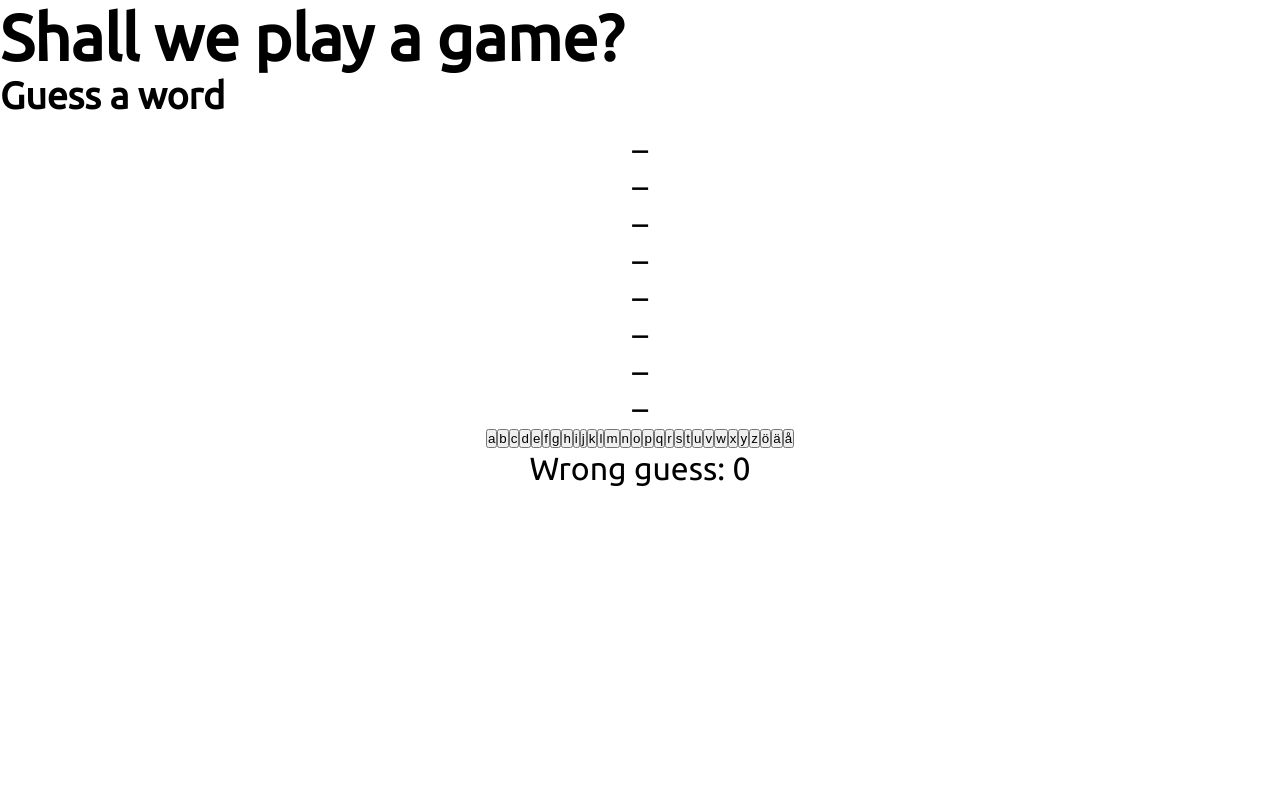
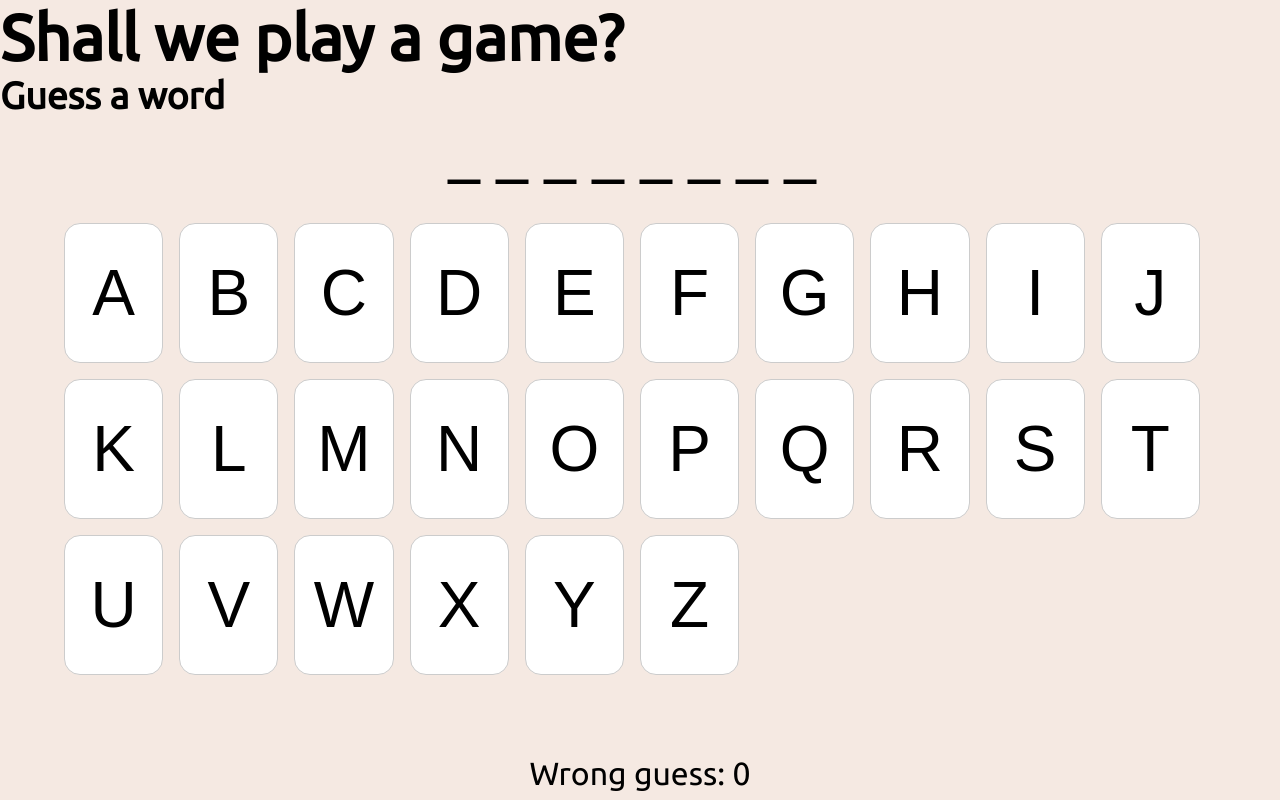
Before and after one commit to krissfrandsen/hangman-game-app, a React (Create React App) app: page / in a window 1280 px wide. Built offline with nearby package versions, Linux system fonts and the light colour scheme; a web font is replaced by a local one.

Commit message:
build components

```diff
--- a/src/App.css
+++ b/src/App.css
@@ -1,4 +1,8 @@
 @import url("https://fonts.googleapis.com/css2?family=Ubuntu:wght@300;400&family=Walter+Turncoat&display=swap");
+
+:root {
+  --main-bg-color: #f5e9e2;
+}
 
 * {
   padding: 0;
@@ -7,6 +11,7 @@
 }
 
 body {
+  background-color: var(--main-bg-color);
   font-size: 2em;
   font-family: "Ubuntu", sans-serif;
 }
@@ -32,13 +37,10 @@ body {
   margin: 0 0.25em 0 0;
 }
 
-/* .notification--wrapper {
+.notification--wrapper {
   display: flex;
+  flex-direction: column;
 }
-
-.notification--wrapper--button {
-  justify-content: center;
-} */
 
 /* Alphabet List*/
 .alphabet--wrapper {
--- a/src/components/AlphabetList.tsx
+++ b/src/components/AlphabetList.tsx
@@ -1,4 +1,4 @@
-import React, { ReactNode, useContext } from "react";
+import React, { useContext } from "react";
 import { HangmanContext } from "../context/HangmanContext";
 
 const AlphabetList = ({ guess }: any) => {
--- a/src/components/Hangman.tsx
+++ b/src/components/Hangman.tsx
@@ -1,7 +1,9 @@
 import React, { useContext, useEffect } from "react";
 import { HangmanContext } from "../context/HangmanContext";
 import { wordList } from "../wordList";
-
+import HiddenWord from "./HiddenWord";
+import Notification from "./Notification";
+import AlphabetList from "./AlphabetList";
 const Hangman: React.FC = () => {
   const {
     count,
@@ -12,11 +14,8 @@ const Hangman: React.FC = () => {
     setGuessStatus,
     usedWords,
     setUsedWords,
-    isEndGame,
     setIsEndGame,
   } = useContext(HangmanContext);
-
-  const alphabetList: string[] = "abcdefghijklmnopqrstuvwxyzöäå".split("");
 
   const isLetterCorrect = (letter: string) => word.indexOf(letter) >= 0;
 
@@ -98,37 +97,9 @@ const Hangman: React.FC = () => {
 
   return (
     <div className="container">
-      <div>
-        {guessStatus.split("").map((letter: string, idx: number) => (
-          <p key={`guess-${letter}-${idx}`}>{letter}</p>
-        ))}
-      </div>
-      {isEndGame && guessStatus.indexOf("_") < 0 ? (
-        <p>Congratulations! You win!</p>
-      ) : (
-        ""
-      )}
-      {isEndGame && guessStatus.indexOf("_") >= 0 && count >= 10 ? (
-        <div>
-          <p>
-            You lose! Correct word is: <span>{word}</span>
-          </p>
-          <button onClick={() => restartGame()}>Try again?</button>
-        </div>
-      ) : (
-        ""
-      )}
-      <div>
-        {alphabetList.map((alphabet) => (
-          <button
-            key={alphabet}
-            onClick={() => guess(alphabet)}
-            disabled={usedWords.indexOf(alphabet) >= 0 || isEndGame}
-          >
-            {alphabet}
-          </button>
-        ))}
-      </div>
+      <HiddenWord />
+      <Notification restartGame={restartGame} />
+      <AlphabetList guess={guess} />
       <p>
         <span>{count > 1 ? "Wrong guesses" : "Wrong guess"}</span>: {count}
       </p>
--- a/src/components/Word.tsx
+++ b/src/components/HiddenWord.tsx
@@ -1,7 +1,7 @@
 import React, { useContext } from "react";
 import { HangmanContext } from "../context/HangmanContext";
 
-const Word = () => {
+const HiddenWord = () => {
   const { guessStatus } = useContext(HangmanContext);
   return (
     <div className="word--wrapper">
@@ -14,4 +14,4 @@ const Word = () => {
   );
 };
 
-export default Word;
+export default HiddenWord;
--- a/src/components/Notification.tsx
+++ b/src/components/Notification.tsx
@@ -1,48 +1,12 @@
-import React, { useContext, useEffect } from "react";
+import React, { useContext } from "react";
 import { HangmanContext } from "../context/HangmanContext";
-import { wordList } from "../wordList";
 
-const Notification = () => {
-  const {
-    count,
-    setCount,
-    word,
-    setWord,
-    guessStatus,
-    setGuessStatus,
-    setUsedWords,
-    isEndGame,
-    setIsEndGame,
-  } = useContext(HangmanContext);
+type GameType = {
+  restartGame: () => void;
+};
 
-  const initWord = () => {
-    let randomIndex: number = Math.floor(Math.random() * wordList.length);
-    let newWord = "";
-
-    try {
-      newWord = wordList[randomIndex];
-    } catch (e) {
-      console.log(e);
-      randomIndex = Math.floor(Math.random() * wordList.length);
-      newWord = wordList[randomIndex];
-    }
-
-    const hiddenWord = newWord
-      .split("")
-      .map(() => "_")
-      .join("");
-    setWord(newWord.toUpperCase());
-    setGuessStatus(hiddenWord);
-  };
-
-  const restartGame = () => {
-    setCount(0);
-    setUsedWords([]);
-    initWord();
-    setIsEndGame(false);
-  };
-
-  useEffect(restartGame, []);
+const Notification = ({ restartGame }: GameType) => {
+  const { count, word, guessStatus, isEndGame } = useContext(HangmanContext);
 
   return (
     <div className="notification--wrapper">
--- a/src/context/HangmanContext.tsx
+++ b/src/context/HangmanContext.tsx
@@ -1,4 +1,4 @@
-import React, { createContext, useContext, useState } from "react";
+import React, { createContext, useState } from "react";
 
 export const HangmanContext = createContext<any>(null);
 
```
